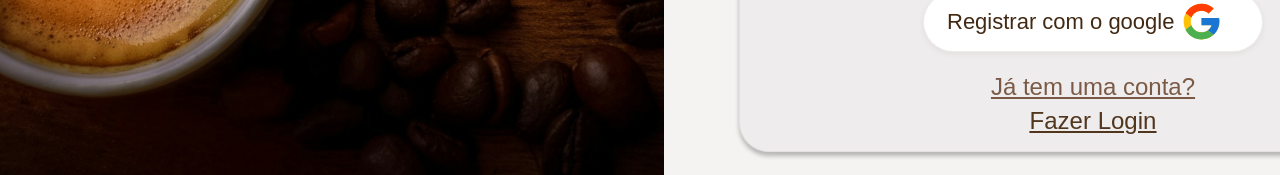
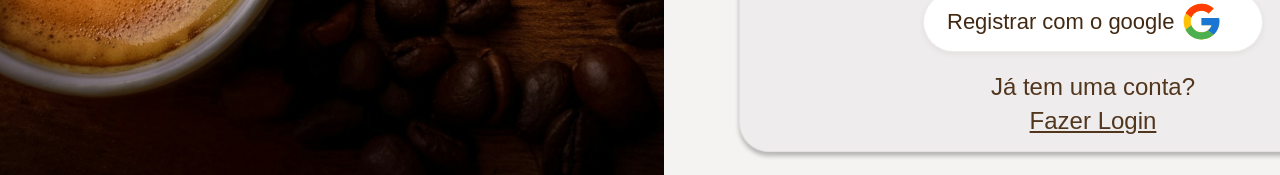
Before and after one commit to ninanovikoffr/Loja-online-cafes-especiais-, a React (Vite) app in the folder FrontEnd/: page /registrar in a window 1280 px wide. Shown: the part 902-1077 px from the top of the page. Built offline with nearby package versions, Linux system fonts and the light colour scheme; a web font is replaced by a local one.

Commit message:
Update Tela_registrar.css

```diff
--- a/FrontEnd/src/Pages/Tela_registrar/Tela_registrar.css
+++ b/FrontEnd/src/Pages/Tela_registrar/Tela_registrar.css
@@ -138,7 +138,7 @@
 
 
 
-.jatem { color:#7a5a46; text-decoration:underline }
+
 
 @media (max-width:900px){
     .telaregistrar{ flex-direction: column }
```
